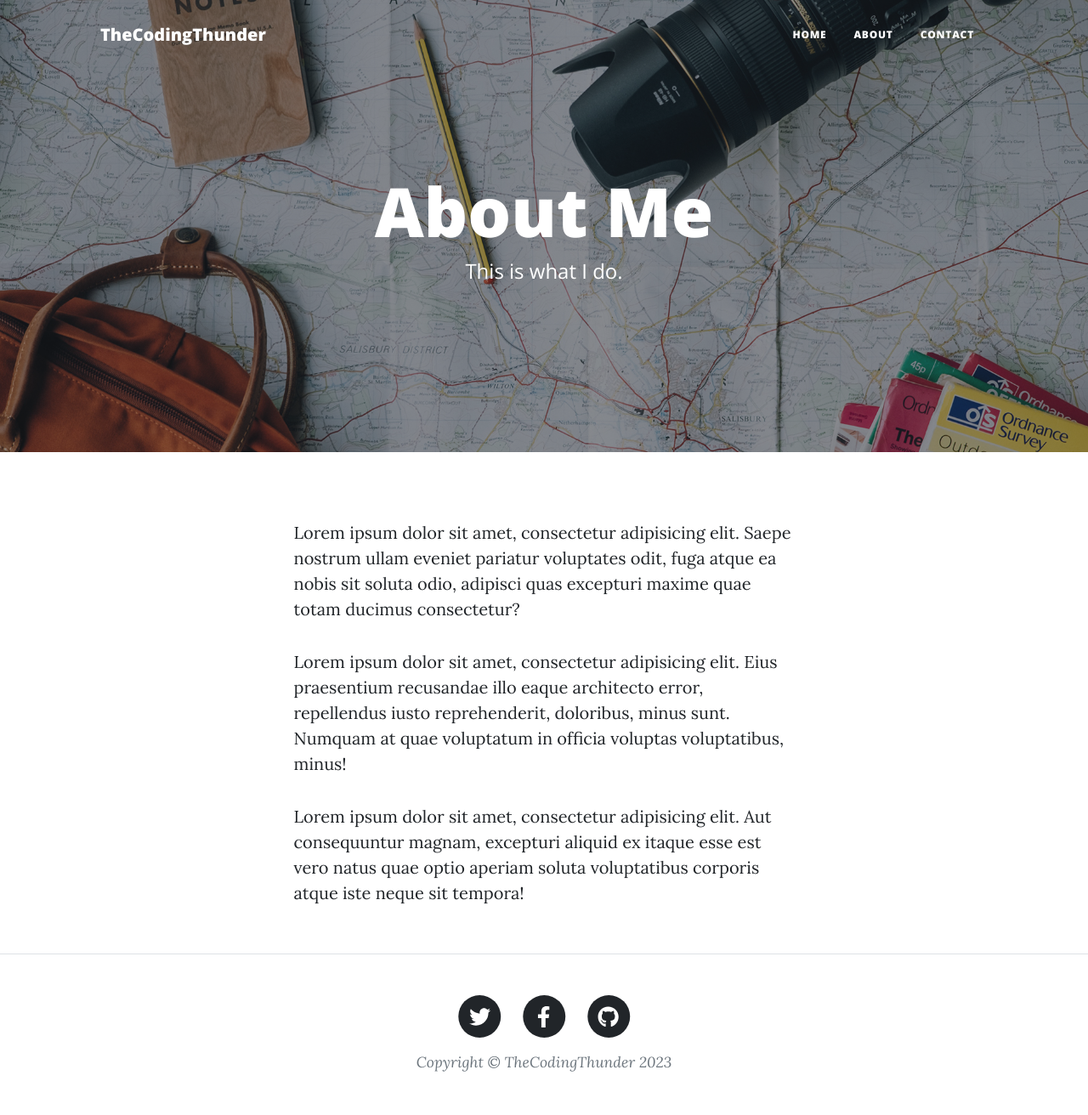
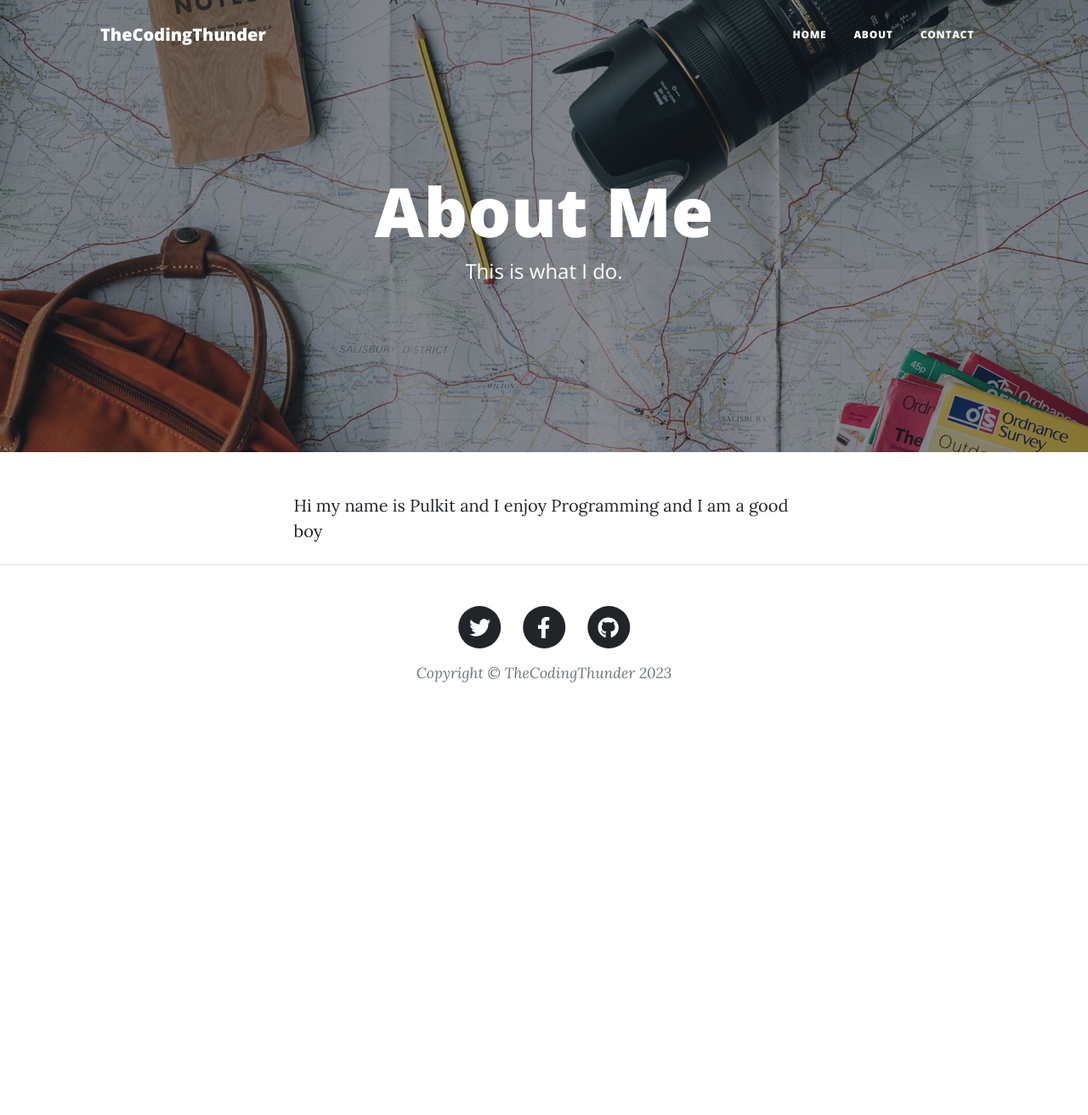
Before and after one commit to pulkitpareek18/Flask-Blog, a Flask app: page /about in a window 1280 px wide. Shown: the whole page at 85% size. After the commit the page ends 803 px from the top, so only its background shows below. Run offline with Flask 3, Linux system fonts and the light colour scheme; parts of the project's set-up code (start-up, migrations or seed data) failed here and were passed over; some libraries are stand-ins or nearby versions.

Commit message:
about page bug fix

```diff
--- a/templates/about.html
+++ b/templates/about.html
@@ -21,9 +21,7 @@
             <div class="container px-4 px-lg-5">
                 <div class="row gx-4 gx-lg-5 justify-content-center">
                     <div class="col-md-10 col-lg-8 col-xl-7">
-                        <p>Lorem ipsum dolor sit amet, consectetur adipisicing elit. Saepe nostrum ullam eveniet pariatur voluptates odit, fuga atque ea nobis sit soluta odio, adipisci quas excepturi maxime quae totam ducimus consectetur?</p>
-                        <p>Lorem ipsum dolor sit amet, consectetur adipisicing elit. Eius praesentium recusandae illo eaque architecto error, repellendus iusto reprehenderit, doloribus, minus sunt. Numquam at quae voluptatum in officia voluptas voluptatibus, minus!</p>
-                        <p>Lorem ipsum dolor sit amet, consectetur adipisicing elit. Aut consequuntur magnam, excepturi aliquid ex itaque esse est vero natus quae optio aperiam soluta voluptatibus corporis atque iste neque sit tempora!</p>
+                        {{params["about_text"]}}
                     </div>
                 </div>
             </div>
```
